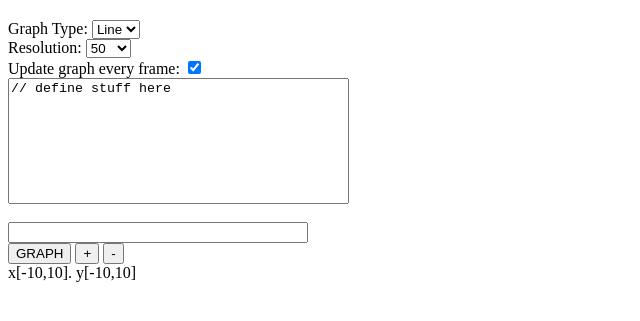
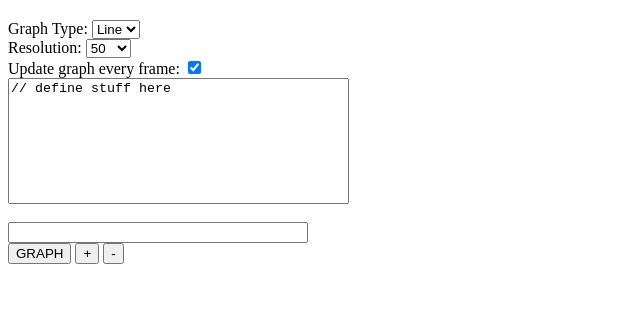
Before and after one commit to dogcrunch/graphing, a plain HTML site: page index.html in a window 1280 px wide. Shown: the part 47-368 px from the top of the page, without its empty margins (0-640 px from the left). Drawn offline with Linux system fonts and the light colour scheme.

Commit message:
Update index.html

```diff
--- a/index.html
+++ b/index.html
@@ -63,7 +63,6 @@
 <button onclick = "addGraph()" id = "add"> + </button>
 <button onclick = "popGraph()" id = "pop"> - </button>
 <br>
-<div id = "rangelabel">x[-10,10]. y[-10,10]</div>
 <canvas id="canvas" width="400" height="400"></canvas>
 <script src = "monkey.js"></script>
 <script src = "noise.js"></script>
```
